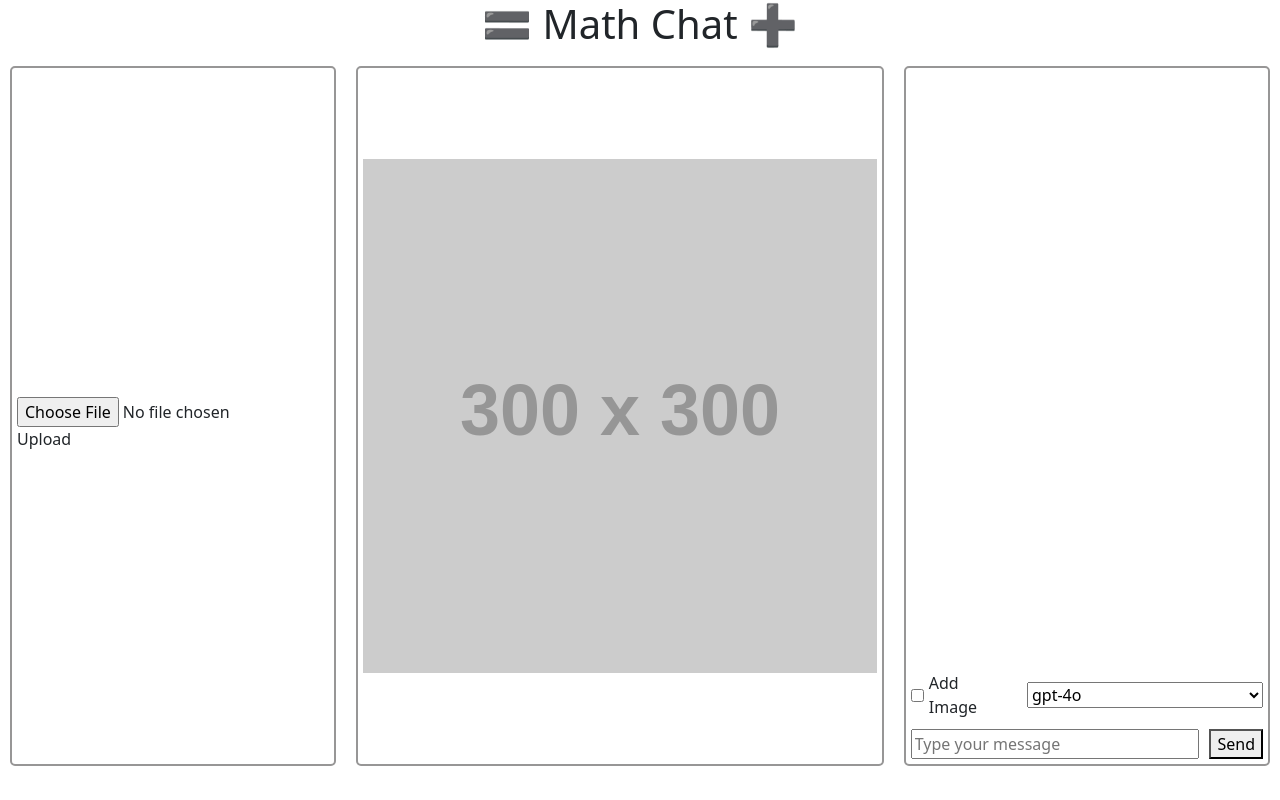
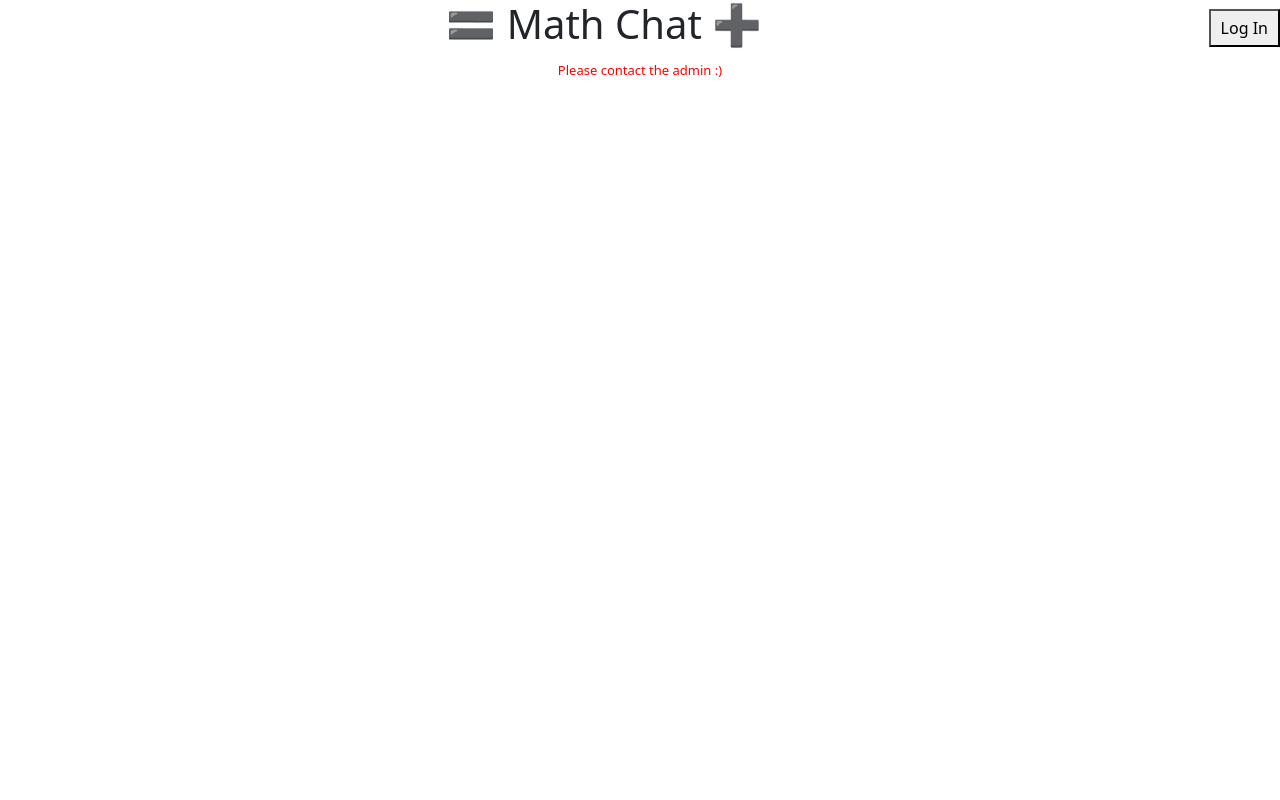
Before and after one commit to QAInsights/math-solver, a React (Vite) app: page / in a window 1280 px wide. Built offline with nearby package versions, Linux system fonts and the light colour scheme.

Commit message:
feat: oauth

```diff
--- a/src/App.css
+++ b/src/App.css
@@ -3,6 +3,11 @@
   display: flex;
   align-items: center;
   justify-content: center;
+}
+
+.nav-header h1 {
+  flex-grow: 1;
+  text-align: center;
 }
 
 .workarea {
@@ -132,3 +137,22 @@
   overflow-y: auto;
   /* Added to enable scrolling if needed */
 }
+
+.login-container {
+  display: flex;
+  gap: 10px;
+  margin-left: auto;
+}
+
+.login-container button {
+  padding: 5px 10px;
+  cursor: pointer;
+}
+
+.warning {
+  color: red;
+  font-size: 12px;
+  margin-top: 5px;
+  margin-bottom: 10px;
+  text-align: center;
+}
--- a/src/App.tsx
+++ b/src/App.tsx
@@ -2,15 +2,22 @@ import "./App.css";
 import { useEffect, useState } from "react";
 import { handleFileUpload } from "./handlers/fileUploadHandler";
 import { handleSendMessage } from "./handlers/sendMessageToAi";
+import Login from "./Login";
+import Logout from "./Logout";
+import process from "process";
+import Profile from "./Profile";
+import { useAuth0 } from "@auth0/auth0-react";
 
-import process from "process";
 window.process = process;
 
 function App() {
   const [loading, setLoading] = useState(false);
+  const { isAuthenticated } = useAuth0();
 
   useEffect(() => {
     // Fetch the list of available models
+    // if isAuthenicated then fetch available models
+    if (isAuthenticated) {
       fetchAvailableModels().then((models) => {
         const modelSelect = document.getElementById("model-select");
         if (modelSelect) {
@@ -26,13 +33,20 @@ function App() {
           });
         }
       });
-  }, []);
+    }
+  });
   return (
     <>
       <div className="nav-header">
         <h1>🟰 Math Chat ➕</h1>
+        <div className="login-container">
+          <Login />
+          <Logout />
+          <Profile />
+        </div>
       </div>
 
+      {isAuthenticated && (
         <div className="workarea">
           <div className="upload">
             <p></p>
@@ -75,6 +89,7 @@ function App() {
                 placeholder="Type your message"
                 id="input-message"
               />
+
               <button
                 id="btn-message-send"
                 type="submit"
@@ -107,6 +122,13 @@ function App() {
             </div>
           </div>
         </div>
+      )}
+
+      {!isAuthenticated && (
+        <div className="warning">
+          <p>Please contact the admin :)</p>
+        </div>
+      )}
     </>
   );
 }
--- /dev/null
+++ b/src/Login.tsx
@@ -0,0 +1,14 @@
+import React from "react";
+import { useAuth0 } from "@auth0/auth0-react";
+
+const LoginButton = () => {
+  const { isAuthenticated, loginWithRedirect } = useAuth0();
+
+  return (
+    !isAuthenticated && (
+      <button onClick={() => loginWithRedirect()}>Log In</button>
+    )
+  );
+};
+
+export default LoginButton;
--- /dev/null
+++ b/src/Logout.tsx
@@ -0,0 +1,20 @@
+import React from "react";
+import { useAuth0 } from "@auth0/auth0-react";
+
+const LogoutButton = () => {
+  const { isAuthenticated, logout } = useAuth0();
+
+  return (
+    isAuthenticated && (
+      <button
+        onClick={() =>
+          logout({ logoutParams: { returnTo: window.location.origin } })
+        }
+      >
+        Log Out
+      </button>
+    )
+  );
+};
+
+export default LogoutButton;
--- /dev/null
+++ b/src/Profile.css
@@ -0,0 +1,19 @@
+.profile-picture {
+    height: 50px;
+    width: 50px;
+}
+
+.profile-container {
+    display: flex;
+    align-items: right;
+    justify-content: flex-end;
+    gap: 10px;
+    flex-direction: row-reverse;
+    margin-right: 1rem;
+
+}
+
+p {
+    margin: 0;
+    font-size: small;
+}
--- /dev/null
+++ b/src/Profile.tsx
@@ -0,0 +1,22 @@
+import React from "react";
+import { useAuth0 } from "@auth0/auth0-react";
+import "./Profile.css";
+
+const Profile = () => {
+  const { user, isAuthenticated, isLoading } = useAuth0();
+
+  if (isLoading) {
+    return <div>Loading ...</div>;
+  }
+
+  return (
+    isAuthenticated &&
+    user && (
+      <div className="profile-container">
+        <img src={user.picture} alt={user.name} className="profile-picture" />
+        <p>{user.name}</p>
+      </div>
+    )
+  );
+};
+export default Profile;
--- a/src/handlers/fileUploadHandler.ts
+++ b/src/handlers/fileUploadHandler.ts
@@ -6,7 +6,7 @@ export const handleFileUpload = (
   const file = event.target.files?.[0];
   if (file) {
     console.log("File uploaded:", file.name);
-    const imageElement = document.getElementById("uploadedImage");
+    const imageElement = document.getElementById("uploadedImage") as HTMLImageElement;
     if (imageElement) {
       imageElement.src = URL.createObjectURL(file);
 
--- a/src/handlers/sendMessageToAi.ts
+++ b/src/handlers/sendMessageToAi.ts
@@ -1,5 +1,3 @@
-import { send } from "process";
-
 const openaiModels = ["gpt-4o"];
 const claudeModels = ["claude-3-5-sonnet-20240620"];
 
@@ -34,7 +32,6 @@ export const handleSendMessage = async (
   selectedModel: string
 ) => {
   // Add this loading indicator to the send button
-  const sendButton = document.getElementById("btn-message-send");
 
   // Function to extract the image from the uploaded image
   const { imageType, base64Image } = extractBase64Image();
--- a/src/main.tsx
+++ b/src/main.tsx
@@ -1,10 +1,17 @@
-import { StrictMode } from "react";
 import { createRoot } from "react-dom/client";
 import App from "./App.tsx";
 import "bootstrap/dist/css/bootstrap.min.css";
+import { Auth0Provider } from "@auth0/auth0-react";
+import process from "process";
 
 createRoot(document.getElementById("root")!).render(
-  <StrictMode>
+  <Auth0Provider
+    domain={process.env.OAUTH_DOMAIN as string}
+    clientId={process.env.OAUTH_CLIENT_ID as string}
+    authorizationParams={{
+      redirect_uri: window.location.origin,
+    }}
+  >
     <App />
-  </StrictMode>
+  </Auth0Provider>
 );
```
Lines whose indentation alone changed are shown as unchanged.
